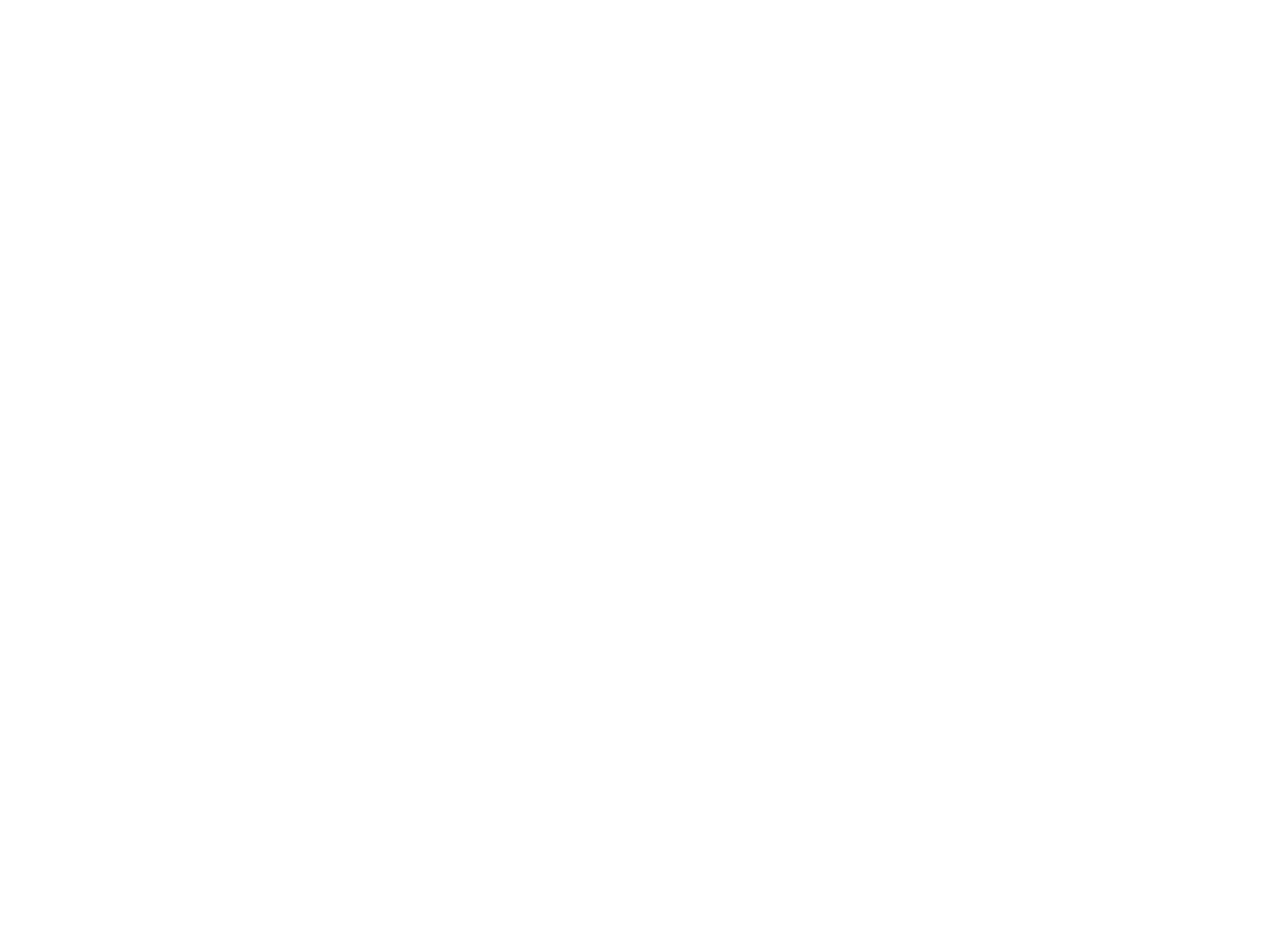
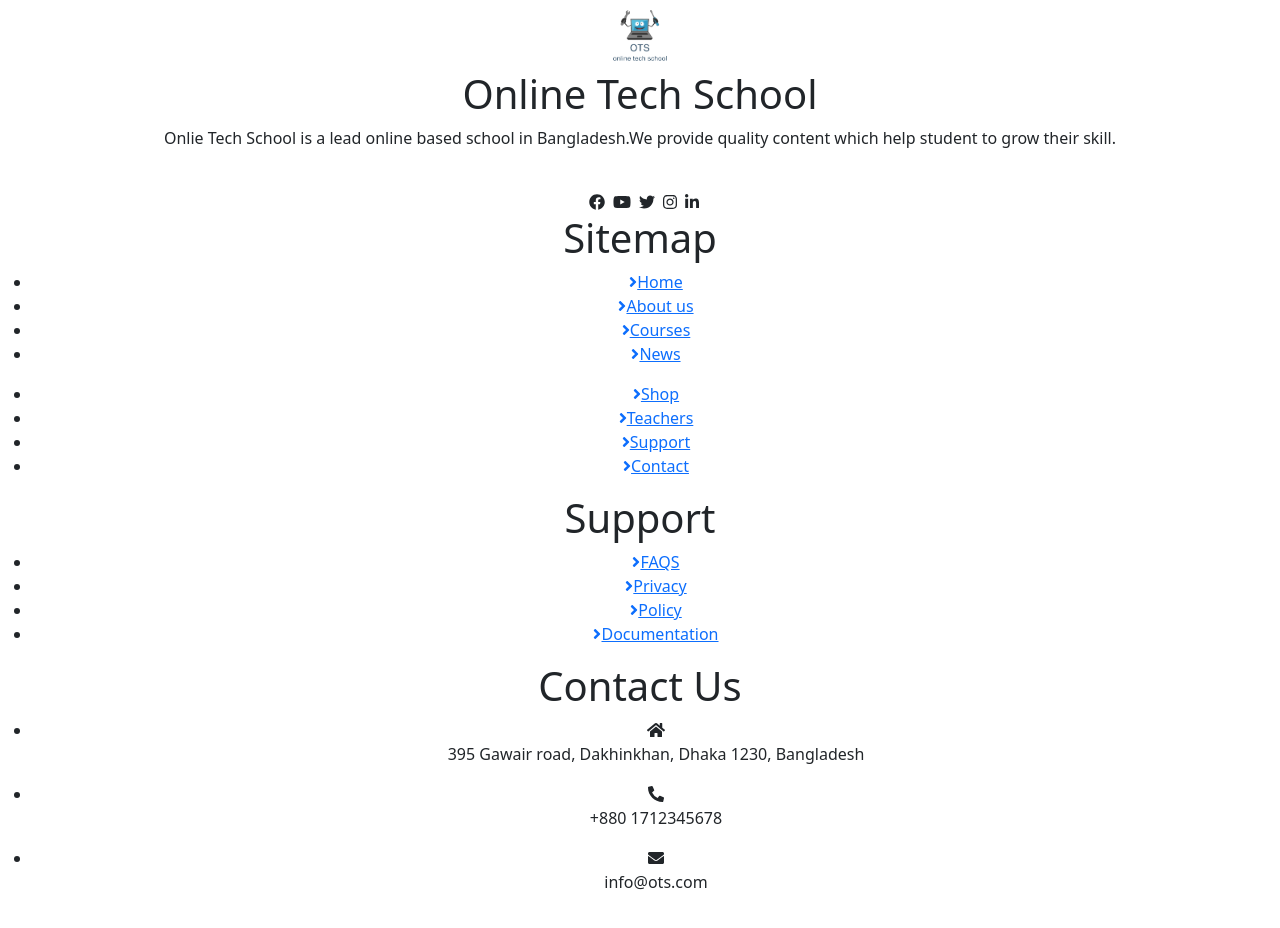
Before and after one commit to mdnajmul/online-tech-school--ots--react, a React (Create React App) app: page / in a window 1280 px wide. Shown: the part 240-1168 px from the top of the page. Before the commit the page ends 800 px from the top, so only its background shows below. Built offline with nearby package versions, Linux system fonts and the light colour scheme.

Commit message:
footer content added

```diff
--- a/src/App.js
+++ b/src/App.js
@@ -2,6 +2,7 @@ import "./App.css";
 import Header from "./components/Header/Header";
 import { BrowserRouter as Router } from "react-router-dom";
 import { Button } from "react-bootstrap";
+import Footer from "./components/Footer/Footer";
 
 function App() {
   return (
@@ -9,9 +10,9 @@ function App() {
       <Router>
         <Header></Header>
         <Button></Button>
+        <h2>Education</h2>
+        <Footer></Footer>
       </Router>
-
-      <h2>Education</h2>
     </div>
   );
 }
--- /dev/null
+++ b/src/components/Footer/Footer.js
@@ -0,0 +1,188 @@
+import { FontAwesomeIcon } from "@fortawesome/react-fontawesome";
+import React from "react";
+import { Link } from "react-router-dom";
+import {
+  faFacebook,
+  faYoutube,
+  faTwitter,
+  faInstagram,
+  faLinkedinIn,
+} from "@fortawesome/free-brands-svg-icons";
+import {
+  faAngleRight,
+  faHome,
+  faPhoneAlt,
+  faEnvelope,
+} from "@fortawesome/free-solid-svg-icons";
+import "./Footer.css";
+
+const Footer = () => {
+  return (
+    <div>
+      <secion className="container">
+        <div>
+          <div>
+            <img
+              src="./logo.png"
+              width="100"
+              height="70"
+              style={{ fontWeight: "bold" }}
+              f-w
+              className="d-inline-block align-top"
+              alt="React Bootstrap logo"
+            />
+            <h1>Online Tech School</h1>
+          </div>
+          <p>
+            Onlie Tech School is a lead online based school in Bangladesh.We
+            provide quality content which help student to grow their skill.
+          </p>
+          <br />
+          <span>
+            <FontAwesomeIcon
+              className="ms-2 me-1 font-icon fb-icon"
+              icon={faFacebook}
+            />{" "}
+            <FontAwesomeIcon
+              className="me-1 font-icon yt-icon"
+              icon={faYoutube}
+            />{" "}
+            <FontAwesomeIcon
+              className="me-1 font-icon tw-icon"
+              icon={faTwitter}
+            />{" "}
+            <FontAwesomeIcon
+              className="me-1 font-icon in-icon"
+              icon={faInstagram}
+            />{" "}
+            <FontAwesomeIcon
+              className="font-icon ln-icon"
+              icon={faLinkedinIn}
+            />
+          </span>
+        </div>
+        <div>
+          <div>
+            <h1>Sitemap</h1>
+          </div>
+          <ul>
+            <li>
+              <Link to="/home">
+                <FontAwesomeIcon icon={faAngleRight} />
+                Home
+              </Link>
+            </li>
+            <li>
+              <Link to="/about">
+                <FontAwesomeIcon icon={faAngleRight} />
+                About us
+              </Link>
+            </li>
+            <li>
+              <Link to="/courses">
+                <FontAwesomeIcon icon={faAngleRight} />
+                Courses
+              </Link>
+            </li>
+            <li>
+              <Link to="/news">
+                <FontAwesomeIcon icon={faAngleRight} />
+                News
+              </Link>
+            </li>
+          </ul>
+          <ul>
+            <li>
+              <Link to="/news">
+                <FontAwesomeIcon icon={faAngleRight} />
+                Shop
+              </Link>
+            </li>
+            <li>
+              <Link to="/news">
+                <FontAwesomeIcon icon={faAngleRight} />
+                Teachers
+              </Link>
+            </li>
+            <li>
+              <Link to="/news">
+                <FontAwesomeIcon icon={faAngleRight} />
+                Support
+              </Link>
+            </li>
+            <li>
+              <Link to="/news">
+                <FontAwesomeIcon icon={faAngleRight} />
+                Contact
+              </Link>
+            </li>
+          </ul>
+        </div>
+        <div>
+          <div>
+            <h1>Support</h1>
+          </div>
+          <ul>
+            <li>
+              <Link to="/faqs">
+                <FontAwesomeIcon icon={faAngleRight} />
+                FAQS
+              </Link>
+            </li>
+            <li>
+              <Link to="/privacy">
+                <FontAwesomeIcon icon={faAngleRight} />
+                Privacy
+              </Link>
+            </li>
+            <li>
+              <Link to="/policy">
+                <FontAwesomeIcon icon={faAngleRight} />
+                Policy
+              </Link>
+            </li>
+            <li>
+              <Link to="/documentation">
+                <FontAwesomeIcon icon={faAngleRight} />
+                Documentation
+              </Link>
+            </li>
+          </ul>
+        </div>
+        <div>
+          <div>
+            <h1>Contact Us</h1>
+          </div>
+          <ul>
+            <li>
+              <div>
+                <FontAwesomeIcon icon={faHome} />
+              </div>
+              <div>
+                <p>395 Gawair road, Dakhinkhan, Dhaka 1230, Bangladesh</p>
+              </div>
+            </li>
+            <li>
+              <div>
+                <FontAwesomeIcon icon={faPhoneAlt} />
+              </div>
+              <div>
+                <p>+880 1712345678</p>
+              </div>
+            </li>
+            <li>
+              <div>
+                <FontAwesomeIcon icon={faEnvelope} />
+              </div>
+              <div>
+                <p>info@ots.com</p>
+              </div>
+            </li>
+          </ul>
+        </div>
+      </secion>
+    </div>
+  );
+};
+
+export default Footer;
```
Also changed, not shown: src/components/Footer/Footer.css (added).
